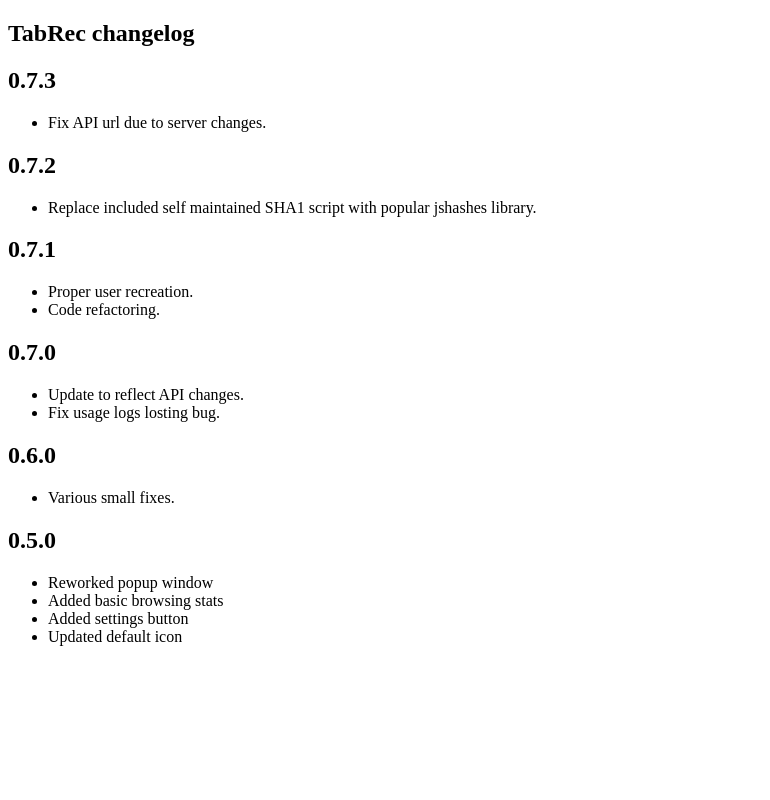
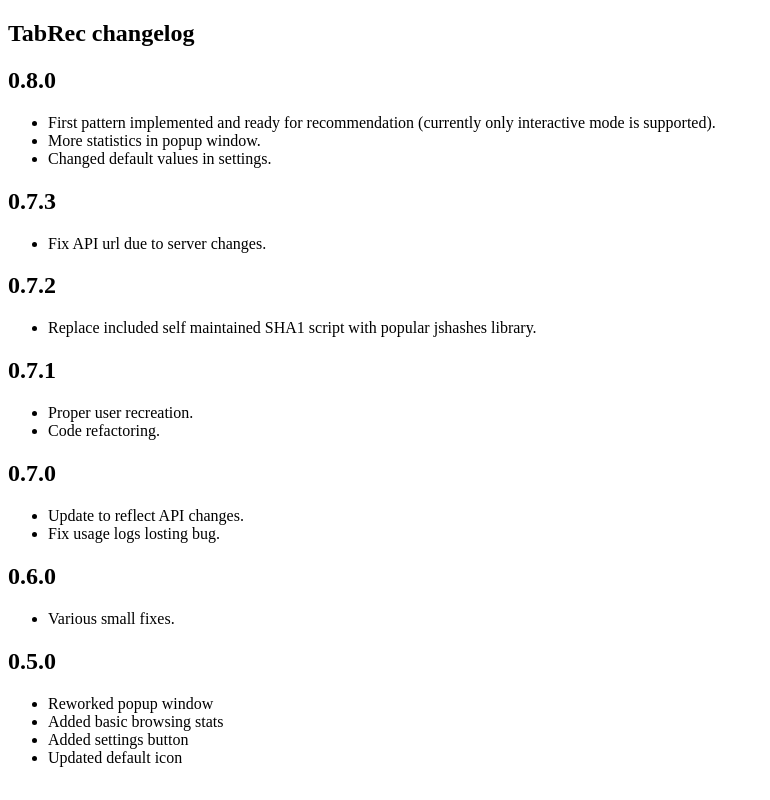
Before and after one commit to martin-svk/tabrec, a browser extension: page pages/changelog.html in a window 1280 px wide. Shown: the whole page, without its empty margins (0-770 px from the left). Drawn offline with Linux system fonts and the light colour scheme.

Commit message:
Updated changelog for 0.8.0

```diff
--- a/pages/changelog.html
+++ b/pages/changelog.html
@@ -9,29 +9,35 @@
 </head>
 <body>
 <h2 id="tabrec-changelog">TabRec changelog</h2>
-<h2 id="section">0.7.3</h2>
+<h2 id="section">0.8.0</h2>
+<ul>
+<li>First pattern implemented and ready for recommendation (currently only interactive mode is supported).</li>
+<li>More statistics in popup window.</li>
+<li>Changed default values in settings.</li>
+</ul>
+<h2 id="section-1">0.7.3</h2>
 <ul>
 <li>Fix API url due to server changes.</li>
 </ul>
-<h2 id="section-1">0.7.2</h2>
+<h2 id="section-2">0.7.2</h2>
 <ul>
 <li>Replace included self maintained SHA1 script with popular jshashes library.</li>
 </ul>
-<h2 id="section-2">0.7.1</h2>
+<h2 id="section-3">0.7.1</h2>
 <ul>
 <li>Proper user recreation.</li>
 <li>Code refactoring.</li>
 </ul>
-<h2 id="section-3">0.7.0</h2>
+<h2 id="section-4">0.7.0</h2>
 <ul>
 <li>Update to reflect API changes.</li>
 <li>Fix usage logs losting bug.</li>
 </ul>
-<h2 id="section-4">0.6.0</h2>
+<h2 id="section-5">0.6.0</h2>
 <ul>
 <li>Various small fixes.</li>
 </ul>
-<h2 id="section-5">0.5.0</h2>
+<h2 id="section-6">0.5.0</h2>
 <ul>
 <li>Reworked popup window</li>
 <li>Added basic browsing stats</li>
```
Also changed, not shown: CHANGELOG.md.
